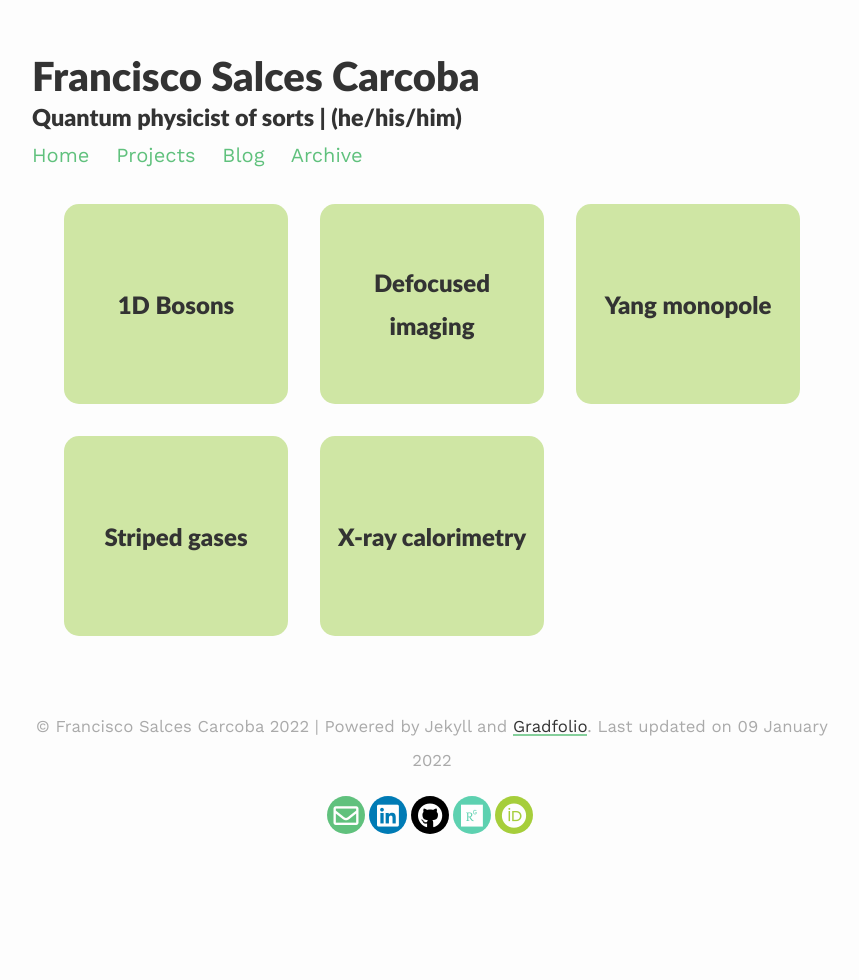
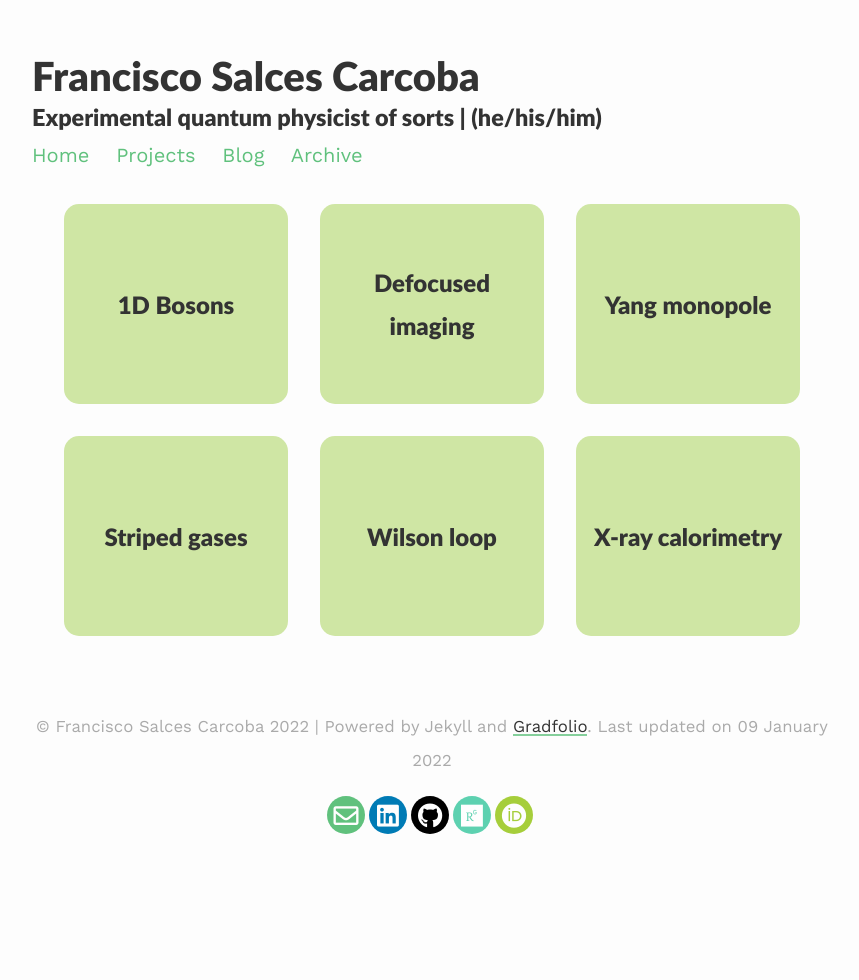
Before and after one commit to pacosalces/pacosalces.github.io, a Jekyll site: the page built from _pages/projects.md, in a window 1280 px wide. Shown: the whole page, without its empty margins (208-1067 px from the left). Built offline with Jekyll 4.4.1, drawn with Linux system fonts in a browser that asks for light colours; nearby versions of some CDN libraries.

Commit message:
Add wilson loop summary

```diff
--- a/_config.yml
+++ b/_config.yml
@@ -1,7 +1,7 @@
 ### Francisco Salces--Carcoba
 
 title: Francisco Salces Carcoba
-description: Quantum physicist of sorts | (he/his/him)
+description: Experimental quantum physicist of sorts | (he/his/him)
 
 baseurl: #pacosalces.github.io
 url: http://pacosalces.com
```
Also changed, not shown: _projects/wilson_loop.md (added, +20 -0 lines).
